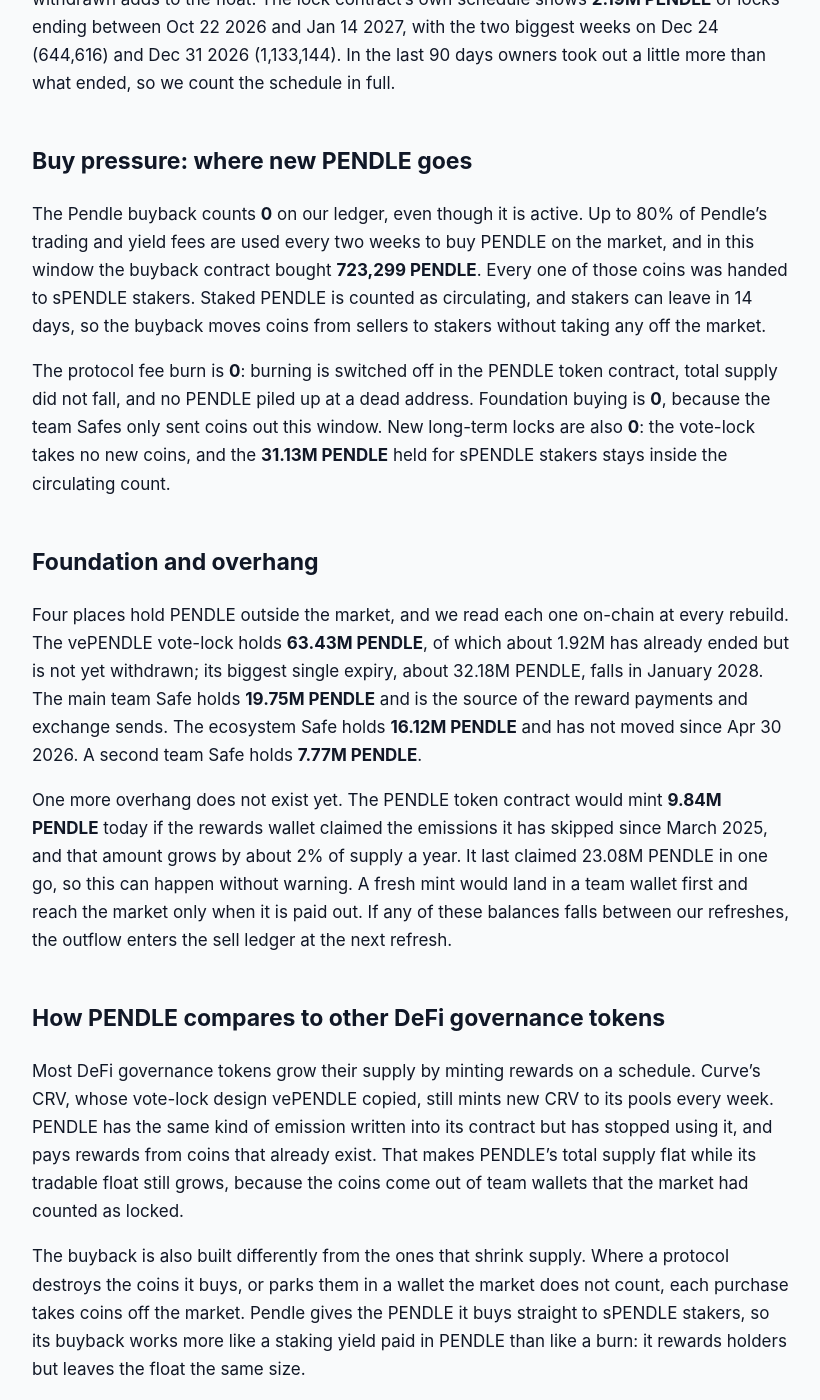
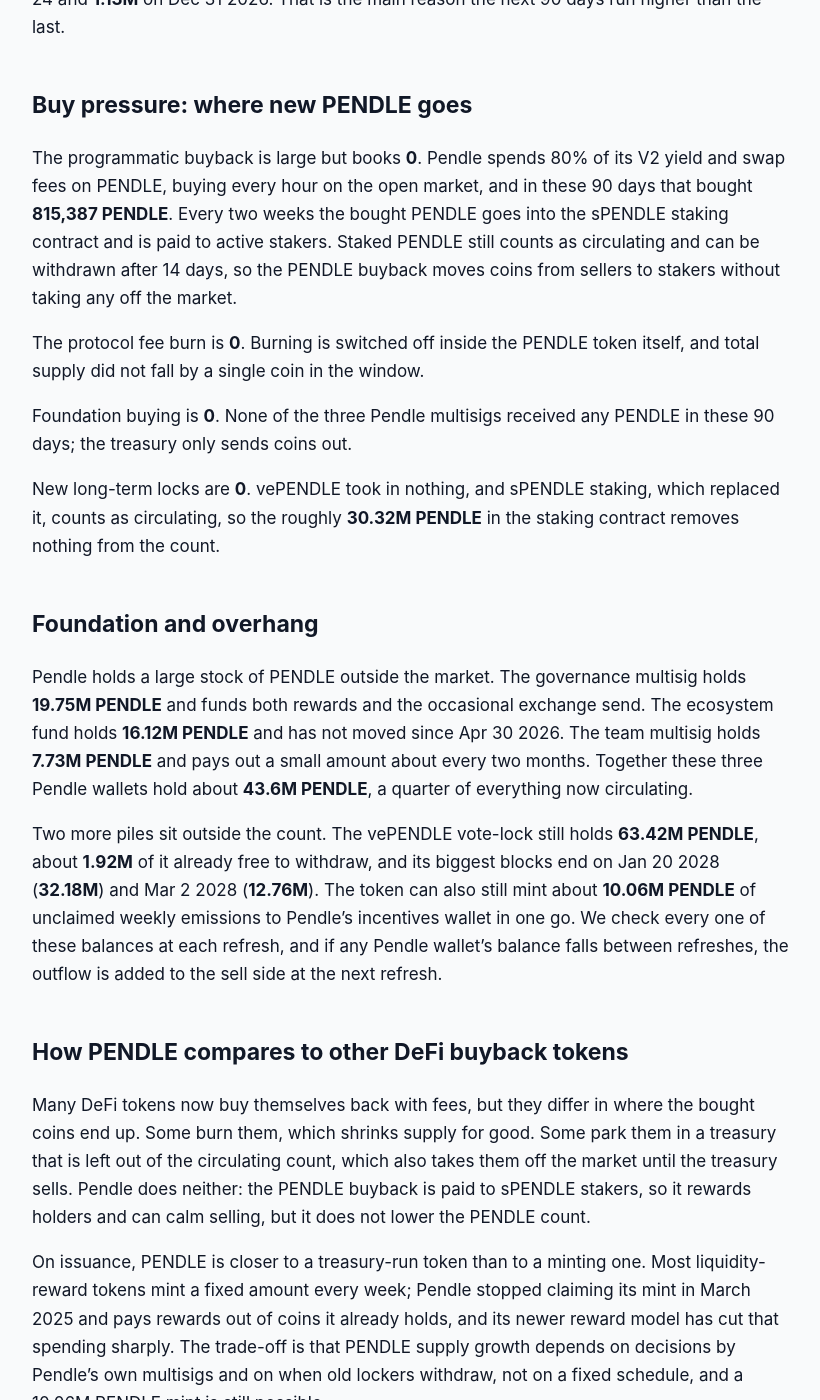
Before and after one commit to jeevansongmy-spec/mrnasdog-articles, a Jekyll site: the page built from crypto/pendle-pressure-framework.md, in a window 1280 px wide and 1400 px high, scrolled down 1429 px. Shown: the whole window, without its empty margins (228-1048 px from the left). Built offline with Jekyll 4.4.1, drawn with Linux system fonts in a browser that asks for light colours; some of the changed text lies outside the part shown.

Commit message:
publish: crypto/pendle-pressure-framework

```diff
--- a/crypto/pendle-pressure-framework.md
+++ b/crypto/pendle-pressure-framework.md
@@ -1,6 +1,6 @@
 ---
 title:         "PENDLE Inflation Analysis · October 2026 · Supply growing · projected to keep growing"
-description:   "PENDLE grows with no new minting: team Safes and ending vote-locks released 2.48M PENDLE in 90 days, +1.42% net, +1.86% next, and the fee buyback removed none."
+description:   "PENDLE grows with no new minting: treasury wallets and ending vote-locks released 2.09M PENDLE in 90 days, +1.20% net, +1.64% next; buybacks removed none."
 canonical_url: "https://mrnasdog.com/research/pendle/inflation"
 tags:                    ["crypto", "pendle", "defi", "inflation"]
 published:     true
@@ -12,56 +12,60 @@ Originally published at [PENDLE Inflation Analysis · October 2026 · Supply gro
 <!-- main-page -->
 ➜ Start with the Pendle coin page for the short answer (should you buy PENDLE?) and its price drivers: [mrnasdog.com/research/pendle](https://mrnasdog.com/research/pendle)
 
-PENDLE is inflationary on its tradable float even though no new PENDLE is being minted. In the 90 days to Oct 18 2026, **2.48M PENDLE** reached the market from team Safes and ended vote-locks, and nothing left it, so the float grew **+1.42%**. The monitor reads **+1.43%**. The next 90 days project **+1.86%**, because **2.19M PENDLE** of old vote-locks end before mid-January 2027. The Pendle fee buyback is real, but every coin it buys goes to stakers, so it takes nothing off the market.
+PENDLE supply is growing, and it is expected to keep growing. Between Jul 30 and Oct 28 2026 not one new PENDLE was minted, yet **2.09M PENDLE** joined the market from Pendle's treasury wallets and from old vePENDLE vote-locks that ended, against **0** removed. That is **+1.20%** in 90 days and about **+1.64%** in the next 90, with other supply trackers at **+1.42%**. PENDLE has no hard cap and no burn: the fee buyback pays stakers instead of shrinking the count.
 
 ## The verdict, in one paragraph
 
-Our ledger puts PENDLE's 90-day net supply change at **+1.42%**: sell pressure of **2,476,065 PENDLE** against buy pressure of **0**, on a circulating supply of **173.85M PENDLE**. The inflation monitor, which reads the market's circulating figure on each day, shows **+1.43%** for the same window. The gap is **0.01 percentage points**, well inside our 0.5-point tolerance, so no warning chip is shown. The forward 90 days read **+1.86%**. PENDLE is best described as a fixed-supply DeFi token whose float grows by release, not by printing.
+Over the 90 days to Oct 28 2026, PENDLE circulating supply rose **+1.20%**, from coins that left Pendle-held wallets and ended vote-locks, while nothing on the buy side took PENDLE out of the market. Other supply trackers put the same 90 days at **+1.42%**, a gap of **0.22 points**, so the two readings agree and the coin page carries no warning note. The next 90 days look heavier, about **+1.64%**, because large blocks of vePENDLE locks end on Dec 24 and Dec 31 2026. Pendle is a **treasury-fed, no-mint, buyback-to-stakers** token: the supply count grows only as Pendle and old lockers let coins out.
 
 ## Sell pressure: where new PENDLE comes from
 
-Protocol inflation added **900,000 PENDLE** to the market, and none of it was newly minted. The PENDLE token contract still holds a weekly emission schedule (it fell 1.1% a week until April 2026 and is now set to about 2% a year), but the last time anyone claimed it was March 2025. Total supply has sat at **281.53M PENDLE** ever since. Instead, Pendle pays its pool rewards from the treasury: the main team Safe sent 400,000 PENDLE on Jul 20 2026 and 500,000 on Sep 13 2026 to a wallet that feeds the reward system. Those payments run about once a month, so we expect about the same over the next 90 days.
+Protocol inflation, the first sell row, booked **500,000 PENDLE**. The PENDLE token can mint weekly emissions, but nobody has claimed them since Mar 24 2025, and total supply stayed at **281.53M** through the whole window. Pool rewards are instead paid from coins Pendle already holds: on Sep 13 2026 the governance multisig sent **500,000 PENDLE** to the wallet that funds reward payouts, and that wallet is topped up every month or two, so the next 90 days carry about the same amount.
 
-Vesting unlocks add **0**. Team, investor and advisor allocations from the 2021 launch have fully vested, and no PENDLE vesting calendar is left.
+Vesting unlocks are **0**. Team, investor and advisor PENDLE finished vesting by September 2024, and no scheduled unlock is left anywhere in the token's plan.
 
-Foundation and unscheduled releases added **670,000 PENDLE**. On Sep 8 2026 the main team Safe sent 600,000 PENDLE through a middle wallet to an exchange, the same route it used for 600,000 on May 13 2026. On Aug 26 2026 a second team Safe paid out 70,000 PENDLE, part of a payment it makes roughly every two months. We count two more of those payments (**140,000 PENDLE**) in the next 90 days. The exchange sends have no steady rhythm (42, 236 and 118 days apart), so none is counted ahead.
+Foundation and unscheduled unlocks came to **705,000 PENDLE**. The governance multisig sent **600,000 PENDLE** to an exchange through a pass-through wallet on Sep 8 2026, and the team multisig paid **70,000** on Aug 26 and **35,000** on Oct 26 2026. Exchange sends from the treasury have come every few months with no published plan, so the next 90 days count only the regular team payouts, about **105,000 PENDLE**.
 
-Long-term locks released **906,065 PENDLE**. The old vePENDLE vote-lock stopped taking new locks in January 2026, when Pendle moved to sPENDLE staking. It still holds **63.43M PENDLE**, and the market does not count those coins as circulating, so every lock that ends and is withdrawn adds to the float. The lock contract's own schedule shows **2.19M PENDLE** of locks ending between Oct 22 2026 and Jan 14 2027, with the two biggest weeks on Dec 24 (644,616) and Dec 31 2026 (1,133,144). In the last 90 days owners took out a little more than what ended, so we count the schedule in full.
+Long-term locks released **883,099 PENDLE**. vePENDLE, the old vote-lock, stopped taking new locks on Jan 29 2026 when sPENDLE replaced it, so it only shrinks now: every week some locks end and their owners can take the PENDLE out. On the lock's own schedule another **2.24M PENDLE** ends in the next 90 days, with **205,008** on Nov 12, **644,616** on Dec 24 and **1.13M** on Dec 31 2026. That is the main reason the next 90 days run higher than the last.
 
 ## Buy pressure: where new PENDLE goes
 
-The Pendle buyback counts **0** on our ledger, even though it is active. Up to 80% of Pendle's trading and yield fees are used every two weeks to buy PENDLE on the market, and in this window the buyback contract bought **723,299 PENDLE**. Every one of those coins was handed to sPENDLE stakers. Staked PENDLE is counted as circulating, and stakers can leave in 14 days, so the buyback moves coins from sellers to stakers without taking any off the market.
+The programmatic buyback is large but books **0**. Pendle spends 80% of its V2 yield and swap fees on PENDLE, buying every hour on the open market, and in these 90 days that bought **815,387 PENDLE**. Every two weeks the bought PENDLE goes into the sPENDLE staking contract and is paid to active stakers. Staked PENDLE still counts as circulating and can be withdrawn after 14 days, so the PENDLE buyback moves coins from sellers to stakers without taking any off the market.
 
-The protocol fee burn is **0**: burning is switched off in the PENDLE token contract, total supply did not fall, and no PENDLE piled up at a dead address. Foundation buying is **0**, because the team Safes only sent coins out this window. New long-term locks are also **0**: the vote-lock takes no new coins, and the **31.13M PENDLE** held for sPENDLE stakers stays inside the circulating count.
+The protocol fee burn is **0**. Burning is switched off inside the PENDLE token itself, and total supply did not fall by a single coin in the window.
+
+Foundation buying is **0**. None of the three Pendle multisigs received any PENDLE in these 90 days; the treasury only sends coins out.
+
+New long-term locks are **0**. vePENDLE took in nothing, and sPENDLE staking, which replaced it, counts as circulating, so the roughly **30.32M PENDLE** in the staking contract removes nothing from the count.
 
 ## Foundation and overhang
 
-Four places hold PENDLE outside the market, and we read each one on-chain at every rebuild. The vePENDLE vote-lock holds **63.43M PENDLE**, of which about 1.92M has already ended but is not yet withdrawn; its biggest single expiry, about 32.18M PENDLE, falls in January 2028. The main team Safe holds **19.75M PENDLE** and is the source of the reward payments and exchange sends. The ecosystem Safe holds **16.12M PENDLE** and has not moved since Apr 30 2026. A second team Safe holds **7.77M PENDLE**.
+Pendle holds a large stock of PENDLE outside the market. The governance multisig holds **19.75M PENDLE** and funds both rewards and the occasional exchange send. The ecosystem fund holds **16.12M PENDLE** and has not moved since Apr 30 2026. The team multisig holds **7.73M PENDLE** and pays out a small amount about every two months. Together these three Pendle wallets hold about **43.6M PENDLE**, a quarter of everything now circulating.
 
-One more overhang does not exist yet. The PENDLE token contract would mint **9.84M PENDLE** today if the rewards wallet claimed the emissions it has skipped since March 2025, and that amount grows by about 2% of supply a year. It last claimed 23.08M PENDLE in one go, so this can happen without warning. A fresh mint would land in a team wallet first and reach the market only when it is paid out. If any of these balances falls between our refreshes, the outflow enters the sell ledger at the next refresh.
+Two more piles sit outside the count. The vePENDLE vote-lock still holds **63.42M PENDLE**, about **1.92M** of it already free to withdraw, and its biggest blocks end on Jan 20 2028 (**32.18M**) and Mar 2 2028 (**12.76M**). The token can also still mint about **10.06M PENDLE** of unclaimed weekly emissions to Pendle's incentives wallet in one go. We check every one of these balances at each refresh, and if any Pendle wallet's balance falls between refreshes, the outflow is added to the sell side at the next refresh.
 
-## How PENDLE compares to other DeFi governance tokens
+## How PENDLE compares to other DeFi buyback tokens
 
-Most DeFi governance tokens grow their supply by minting rewards on a schedule. Curve's CRV, whose vote-lock design vePENDLE copied, still mints new CRV to its pools every week. PENDLE has the same kind of emission written into its contract but has stopped using it, and pays rewards from coins that already exist. That makes PENDLE's total supply flat while its tradable float still grows, because the coins come out of team wallets that the market had counted as locked.
+Many DeFi tokens now buy themselves back with fees, but they differ in where the bought coins end up. Some burn them, which shrinks supply for good. Some park them in a treasury that is left out of the circulating count, which also takes them off the market until the treasury sells. Pendle does neither: the PENDLE buyback is paid to sPENDLE stakers, so it rewards holders and can calm selling, but it does not lower the PENDLE count.
 
-The buyback is also built differently from the ones that shrink supply. Where a protocol destroys the coins it buys, or parks them in a wallet the market does not count, each purchase takes coins off the market. Pendle gives the PENDLE it buys straight to sPENDLE stakers, so its buyback works more like a staking yield paid in PENDLE than like a burn: it rewards holders but leaves the float the same size.
-
-Finally, PENDLE is retiring a long lock rather than adding one. Moving from multi-year vePENDLE locks to sPENDLE with a 14-day exit means the 63.43M PENDLE still in the old vote-lock will drain into the float over the next two years, with the largest part in early 2028.
+On issuance, PENDLE is closer to a treasury-run token than to a minting one. Most liquidity-reward tokens mint a fixed amount every week; Pendle stopped claiming its mint in March 2025 and pays rewards out of coins it already holds, and its newer reward model has cut that spending sharply. The trade-off is that PENDLE supply growth depends on decisions by Pendle's own multisigs and on when old lockers withdraw, not on a fixed schedule, and a 10.06M PENDLE mint is still possible.
 
 ## What to watch in the next 90 days
 
-The vote-lock expiry weeks of **Dec 24 2026** and **Dec 31 2026**, which free about 1.78M PENDLE between them, plus the 205,008 PENDLE ending on Nov 12 2026.
+Nov 12 2026: **205,008 PENDLE** of vePENDLE locks end and can be withdrawn.
 
-The main team Safe's monthly reward payments and any new send to an exchange; the last one was 600,000 PENDLE on Sep 8 2026, about four months after the one before it.
+Dec 24 and Dec 31 2026: **644,616** and **1.13M PENDLE** of vePENDLE locks end, the two biggest lock endings in this 90-day stretch.
 
-Any claim of the skipped emissions, which would mint about 9.84M PENDLE at once into a team wallet.
+Late December 2026: the team multisig's next regular payout, which has run about every two months.
 
-Pendle's fees, which set the size of each two-week buyback, and any change to where the bought PENDLE goes.
+Any treasury send to an exchange, or any claim of the **10.06M PENDLE** unminted emission, would push PENDLE supply growth well above this reading.
+
+The size of the fortnightly buyback deliveries, which shrank from **199,338 PENDLE** on Aug 14 to **92,088** on Oct 23 2026 as fees cooled.
 
 ## Summary
 
-PENDLE's tradable supply grew **+1.42%** in the 90 days to Oct 18 2026 and is projected to grow **+1.86%** in the next 90 days, with the monitor in agreement at **+1.43%**. No PENDLE is being minted; the growth comes from team Safes paying rewards and sending coins to an exchange, and from old vePENDLE locks ending. The fee buyback of 723,299 PENDLE goes to stakers and does not reduce the float. The key risk is the 9.84M PENDLE the token contract could still mint, and the 63.43M PENDLE left in the old vote-lock that will keep reaching the market through 2028.
+PENDLE supply grew **+1.20%** in the 90 days to Oct 28 2026 and should grow about **+1.64%** in the next 90, close to the **+1.42%** other trackers show. No PENDLE is being minted; the growth comes from Pendle's treasury paying rewards and payouts and from old vePENDLE locks ending. The PENDLE fee buyback bought **815,387 PENDLE** but pays it to stakers, so it does not shrink supply. The main risks are the **43.6M PENDLE** in Pendle's own wallets, the **63.42M** still in vote-locks and a **10.06M** mint that has not been claimed, with no hard cap above any of them.
 
 ---
 
-*MrNasDog Pressure Framework analysis of PENDLE, Metric 1 — Inflation. Data + explanation only. Not financial advice. Checked Oct 18 2026.*
+*MrNasDog Pressure Framework analysis of PENDLE, Metric 1 — Inflation. Data + explanation only. Not financial advice. Checked Oct 28 2026.*
```
